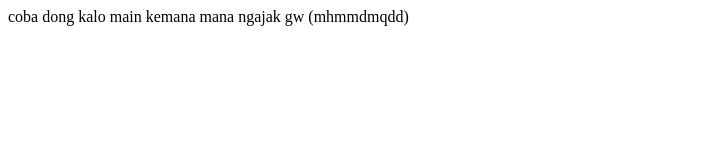
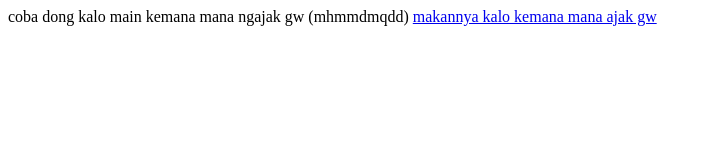
Before and after one commit to mhhmdmqdd/belajar-ngoding, a plain HTML site: page index.html in a window 1280 px wide. Shown: the whole page, without its empty margins (0-711 px from the left). Drawn offline with Linux system fonts and the light colour scheme.

Commit message:
pembuat tag a

```diff
--- a/index.html
+++ b/index.html
@@ -8,6 +8,7 @@
 </head>
 <body>
     coba dong kalo main kemana mana ngajak gw (mhmmdmqdd)
+   <a href="https://mhhmdmqdd.github.io/belajar-ngoding/">makannya kalo kemana mana ajak gw</a>
 
 </body>
 </html>
```
